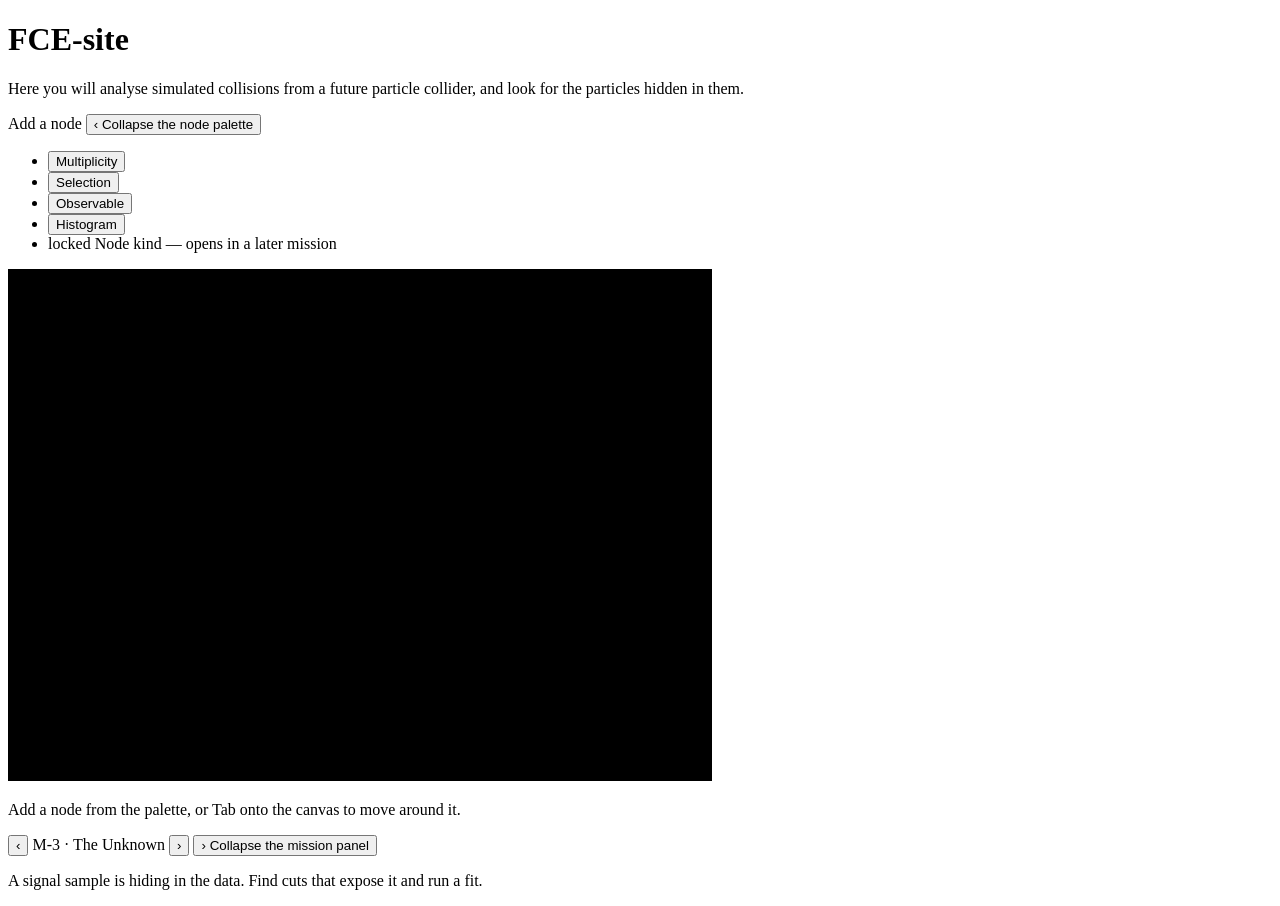
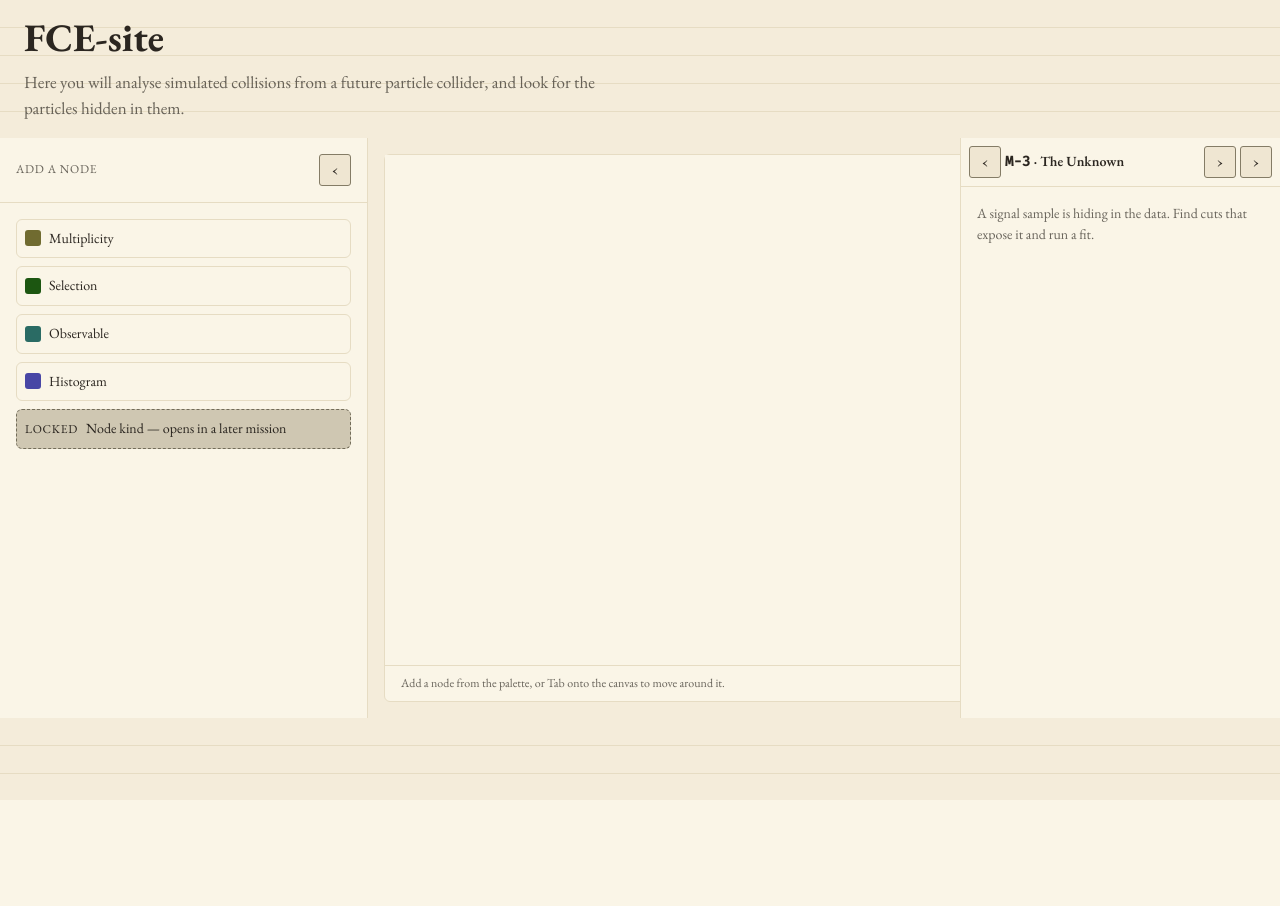
Before and after one commit to JulesVandenbroeck/fce-site, a FastAPI app: page / in a window 1280 px wide. After the commit the page ends 800 px from the top, so only its background shows below. Run offline with FastAPI, Linux system fonts and the light colour scheme.

Commit message:
design: D-015 -- shell, canvas and node stylesheets
Ports docs/design-explorations/shell.css/bench.css/observable.css into
static/css/shell.css, canvas.css, observable.css against the real F-004/
F-005/F-006 markup and graph.js-emitted classes. Links all three (plus
tokens.css) from base.html, releasing F-003.

Co-Authored-By: Claude Sonnet 5 <noreply@anthropic.com>

```diff
--- /dev/null
+++ b/src/fce_web/static/css/canvas.css
@@ -0,0 +1,127 @@
+/* canvas.css — D-015, porting docs/design-explorations/bench.css's node,
+ * port and edge painting into the running app. static/js/graph.js builds
+ * this markup at runtime (#nodes-layer, #edges-layer inside shell.html's
+ * #canvas-svg) -- this file styles the classes it already emits and adds
+ * none of its own. Every colour is a var() into tokens.css.
+ */
+
+.canvas-bg { fill: var(--panel); }
+
+/* ---- edges ---------------------------------------------------------------- */
+.edge {
+  fill: none;
+  stroke: var(--graphite-blue);
+  stroke-width: 2;
+}
+.edge--drag {
+  stroke: var(--graphite-blue-strong);
+  stroke-dasharray: 5 4;
+}
+.edge-arrowhead {
+  fill: var(--graphite-blue);
+}
+
+/* ---- node card (HTML painted inside each foreignObject) ------------------ */
+.node {
+  width: 100%;
+  height: 100%;
+  border-radius: var(--radius);
+  padding: var(--space-2);
+  color: var(--node-label-on-fill);
+  box-shadow: 0 var(--border-hairline) 0 var(--node-shadow);
+  opacity: 0;
+  animation: node-enter var(--duration-base) var(--ease-out) forwards;
+  display: flex;
+  flex-direction: column;
+  overflow: hidden;
+}
+@media (prefers-reduced-motion: reduce) {
+  .node { animation: none; opacity: 1; }
+}
+
+.node--multiplicity { background: var(--node-multiplicity); }
+.node--selection { background: var(--node-selection); }
+.node--observable { background: var(--node-observable); }
+.node--histogram { background: var(--node-histogram); }
+
+.node__handle {
+  display: block;
+  width: 100%;
+  border: none;
+  background: transparent;
+  color: var(--node-label-on-fill);
+  text-align: left;
+  padding: 0;
+  margin-bottom: 2px;
+  cursor: grab;
+  /* A dashed "grip" affordance communicates draggable without a glow --
+   * texture, not brightness (design manual §3). */
+  border-bottom: var(--border-hairline) dashed var(--node-label-on-fill);
+}
+.node__handle:active { cursor: grabbing; }
+.node__title {
+  margin: 0;
+  font-weight: var(--weight-bold);
+  font-size: var(--text-sm);
+  color: var(--node-label-on-fill);
+  display: block;
+  white-space: nowrap;
+  overflow: hidden;
+  text-overflow: ellipsis;
+}
+.node__subtitle {
+  margin: 0 0 var(--space-1);
+  font-size: var(--text-xs);
+  color: var(--node-label-on-fill);
+}
+.node__ports {
+  display: flex;
+  justify-content: space-between;
+  align-items: center;
+  margin-top: auto;
+}
+.port {
+  width: var(--space-4);
+  height: var(--space-4);
+  border-radius: 50%;
+  border: var(--border-heavy) solid var(--ink);
+  background: var(--paper);
+  color: var(--ink);
+  padding: 0;
+  cursor: pointer;
+  touch-action: none;
+}
+/* Four distinct states, four distinct treatments (design manual §3: not
+ * four glows). Fill stays --paper throughout -- a filled port on a
+ * saturated node background is exactly what crushes contrast. Armed
+ * (keyboard) gets a thicker ring and a scale step; the pointer drag-target
+ * gets a dashed ring instead of a solid one, so the two stay visually
+ * distinct from each other as well as from plain hover. */
+.port--armed {
+  border-width: 3px;
+  border-color: var(--graphite-blue-strong);
+  transform: scale(1.15);
+}
+.port--drag-target {
+  border-width: 3px;
+  border-style: dashed;
+  border-color: var(--graphite-blue-strong);
+  transform: scale(1.2);
+}
+.port:hover {
+  border-color: var(--graphite-blue-strong);
+}
+/* Ports and the drag handle sit inside a saturated --node-* fill; a
+ * graphite-blue ring can under-contrast there, so they ring with
+ * --node-label-on-fill instead -- already proven >= 4.5:1 against every
+ * node fill for label text (tokens.css's own node-identity comment). */
+.port:focus-visible,
+.node__handle:focus-visible {
+  outline: var(--focus-ring-width) solid var(--node-label-on-fill);
+  outline-offset: var(--focus-ring-offset);
+}
+
+@keyframes node-enter {
+  from { opacity: 0; transform: translateY(6px); }
+  to { opacity: 1; transform: translateY(0); }
+}
--- /dev/null
+++ b/src/fce_web/static/css/shell.css
@@ -0,0 +1,316 @@
+/* shell.css — D-015, porting docs/design-explorations/shell.html + shell.css
+ * (D-010/D-014) into the running app. This is the base page reset, the
+ * three-region app shell (palette / canvas-region / mission-panel) around
+ * templates/shell.html, and the page header above it in index.html.
+ *
+ * Every colour, spacing, type and radius value is a var() into tokens.css.
+ * The exploration copy this was ported from is frozen — this file, not
+ * that one, is authoritative from here on (docs/plan-m3-vertical-slice.md,
+ * D-015 notes).
+ *
+ * Deviation from the exploration: shell.html there IS the whole page, so
+ * `.shell { height: 100% }` stretched it to the viewport. Here index.html
+ * puts a page header (h1 + .page-intro) above the shell, so forcing 100%
+ * height would fight that header's own box. The shell instead sizes to its
+ * content — the canvas-wrap's fixed 704x512 design surface decides the
+ * row's height — which keeps the same layout without the viewport-height
+ * assumption.
+ */
+
+*, *::before, *::after { box-sizing: border-box; }
+
+body {
+  margin: 0;
+  background: var(--paper);
+  color: var(--ink);
+  font-family: var(--font-body);
+  font-size: var(--text-base);
+  line-height: var(--leading-body);
+  background-image: repeating-linear-gradient(
+    to bottom,
+    transparent 0,
+    transparent calc(var(--space-rule) - var(--border-hairline)),
+    var(--paper-line) calc(var(--space-rule) - var(--border-hairline)),
+    var(--paper-line) var(--space-rule)
+  );
+}
+
+button, input, select, textarea, label { font: inherit; color: inherit; }
+
+.sr-only {
+  position: absolute;
+  width: 1px;
+  height: 1px;
+  padding: 0;
+  margin: -1px;
+  overflow: hidden;
+  clip: rect(0, 0, 0, 0);
+  white-space: nowrap;
+  border: 0;
+}
+
+/* ---- focus — visible everywhere, never removed -------------------------- */
+button:focus-visible,
+.canvas-wrap:focus-visible {
+  outline: var(--focus-ring-width) solid var(--focus-ring);
+  outline-offset: var(--focus-ring-offset);
+}
+
+/* ---- page header (index.html, above the shell) --------------------------- */
+main {
+  padding: var(--space-3) 0 0;
+}
+main > h1 {
+  margin: 0 var(--space-4) var(--space-2);
+  font-size: var(--text-2xl);
+  line-height: var(--leading-tight);
+}
+.page-intro {
+  margin: 0 var(--space-4) var(--space-3);
+  max-width: 70ch;
+  color: var(--ink-70);
+}
+
+/* ---- shell: three regions, one flex row ---------------------------------- */
+.shell {
+  display: flex;
+  align-items: stretch;
+  width: 100%;
+}
+
+/* ---- palette (left, collapses) ------------------------------------------- */
+.palette {
+  flex: 0 1 auto;
+  min-width: var(--space-7);
+  width: var(--space-7);
+  border-right: var(--border-hairline) solid var(--paper-line);
+  background: var(--panel);
+  overflow: hidden;
+  transition: width var(--duration-base) var(--ease-settle);
+}
+@media (prefers-reduced-motion: reduce) {
+  .palette { transition: none; }
+}
+.palette[data-state="expanded"] {
+  width: calc(328.0px + var(--space-3) * 2 + var(--space-2));
+}
+.palette__head {
+  display: flex;
+  align-items: center;
+  justify-content: space-between;
+  gap: var(--space-2);
+  padding: var(--space-3);
+  border-bottom: var(--border-hairline) solid var(--paper-line);
+}
+.palette__title {
+  font-size: var(--text-xs);
+  text-transform: uppercase;
+  letter-spacing: var(--tracking-caps);
+  color: var(--ink-70);
+  white-space: nowrap;
+}
+.palette[data-state="collapsed"] .palette__title { opacity: 0; }
+.palette__toggle {
+  flex: 0 0 auto;
+  width: var(--space-5);
+  height: var(--space-5);
+  border: var(--border-hairline) solid var(--chrome-border);
+  background: var(--chrome-bg);
+  border-radius: var(--radius-sm);
+  cursor: pointer;
+  display: flex;
+  align-items: center;
+  justify-content: center;
+}
+.palette__toggle:hover { background: var(--hover-bg); }
+
+.palette__list {
+  list-style: none;
+  margin: 0;
+  padding: var(--space-3);
+  display: flex;
+  flex-direction: column;
+  gap: var(--space-2);
+}
+
+.palette__add {
+  display: flex;
+  align-items: center;
+  gap: var(--space-2);
+  width: 100%;
+  border: var(--border-hairline) solid var(--paper-line);
+  background: var(--panel);
+  color: var(--ink);
+  border-radius: var(--radius);
+  padding: var(--space-2);
+  font-size: var(--text-sm);
+  cursor: pointer;
+  text-align: left;
+}
+.palette__add:hover { border-color: var(--graphite-blue); }
+.palette__add-swatch {
+  flex: 0 0 auto;
+  width: var(--space-3);
+  height: var(--space-3);
+  border-radius: var(--radius-sm);
+}
+/* One hue per placeable kind, the same everywhere it appears (design manual
+ * §2): the four the 2026-09-02 ruling leaves in the palette. */
+.palette__add--multiplicity .palette__add-swatch { background: var(--node-multiplicity); }
+.palette__add--selection .palette__add-swatch { background: var(--node-selection); }
+.palette__add--observable .palette__add-swatch { background: var(--node-observable); }
+.palette__add--histogram .palette__add-swatch { background: var(--node-histogram); }
+
+.palette__locked {
+  display: flex;
+  align-items: center;
+  gap: var(--space-2);
+  border: var(--border-hairline) dashed var(--locked-border);
+  background: var(--locked-fill);
+  color: var(--ink);
+  border-radius: var(--radius);
+  padding: var(--space-2);
+  font-size: var(--text-sm);
+}
+.lock-tag {
+  font-size: var(--text-xs);
+  text-transform: uppercase;
+  letter-spacing: var(--tracking-caps);
+  /* Sits on --locked-fill; --ink-70 falls under AA there (tokens.css's own
+   * lock-state comment), so this stays full --ink. */
+  color: var(--ink);
+}
+
+/* ---- canvas region (middle, always present, never covered) -------------- */
+.canvas-region {
+  flex: 1 1 0;
+  min-width: calc(var(--space-7) * 6);
+  display: flex;
+  padding: var(--space-3);
+  overflow: auto;
+  background: var(--paper);
+  position: relative;
+}
+/* The exploration's .canvas-wrap holds only the svg, at a fixed 704x512.
+ * Ours also holds .canvas-status (F-004's addition, a real region this
+ * markup needs styled) below it, so height is left to content instead of
+ * forced to 512 -- the svg keeps its own 704x512 intrinsic size (attributes
+ * in shell.html) and the status line adds its own height beneath it. Width
+ * stays the fixed 11 x --space-7 = 704px design surface. */
+.canvas-wrap {
+  flex: 0 0 auto;
+  margin: auto;
+  width: calc(var(--space-7) * 11);
+  border: var(--border-hairline) solid var(--paper-line);
+  border-radius: var(--radius);
+  background: var(--panel);
+}
+.canvas-svg {
+  display: block;
+  width: 100%;
+  height: auto;
+}
+.canvas-status {
+  margin: 0;
+  padding: var(--space-2) var(--space-3);
+  font-size: var(--text-xs);
+  color: var(--ink-70);
+  border-top: var(--border-hairline) solid var(--paper-line);
+}
+
+/* ---- mission panel (right, expands + pages back through missions) ------- */
+.mission-panel {
+  flex: 0 1 auto;
+  min-width: var(--space-7);
+  width: var(--space-7);
+  border-left: var(--border-hairline) solid var(--paper-line);
+  background: var(--panel);
+  overflow: hidden;
+  transition: width var(--duration-base) var(--ease-settle);
+}
+@media (prefers-reduced-motion: reduce) {
+  .mission-panel { transition: none; }
+}
+.mission-panel[data-state="expanded"] {
+  width: calc(var(--space-7) * 5);
+}
+.mission-panel__head {
+  display: flex;
+  align-items: center;
+  gap: var(--space-1);
+  padding: var(--space-2);
+  border-bottom: var(--border-hairline) solid var(--paper-line);
+}
+.mission-panel__pager {
+  flex: 0 0 auto;
+  width: var(--space-5);
+  height: var(--space-5);
+  border: var(--border-hairline) solid var(--chrome-border);
+  background: var(--chrome-bg);
+  border-radius: var(--radius-sm);
+  cursor: pointer;
+}
+.mission-panel__pager:hover { background: var(--hover-bg); }
+.mission-panel__label {
+  flex: 1 1 auto;
+  min-width: 0;
+  font-size: var(--text-sm);
+  font-weight: var(--weight-semibold);
+  white-space: nowrap;
+  overflow: hidden;
+  text-overflow: ellipsis;
+}
+/* The mission code (M-3) is an identifier, not prose — set in the mono
+ * face like every other physics identifier and measured number
+ * (`.claude/design/CLAUDE.md` §2, tokens.css's own type comment). */
+.mission-panel__code {
+  font-family: var(--font-mono);
+  letter-spacing: var(--tracking-numeric);
+}
+.mission-panel__toggle {
+  /* Load-bearing `position: relative` — see shell.css's own exploration
+   * history: without it the toggle's .sr-only child escapes the panel's
+   * `overflow: hidden` clip and widens the page past shell-page-no-h-scroll
+   * at every width. */
+  position: relative;
+  flex: 0 0 auto;
+  width: var(--space-5);
+  height: var(--space-5);
+  border: var(--border-hairline) solid var(--chrome-border);
+  background: var(--chrome-bg);
+  border-radius: var(--radius-sm);
+  cursor: pointer;
+}
+.mission-panel__toggle:hover { background: var(--hover-bg); }
+
+.mission-panel__body {
+  padding: var(--space-3);
+}
+.mission-panel__brief {
+  margin: 0;
+  font-size: var(--text-sm);
+  color: var(--ink-70);
+}
+
+/* ---- narrow widths — the canvas keeps its floor, the panels step down ---
+ * Same arithmetic as the exploration: at 1024 only the mission panel steps
+ * down (1024 - 368 palette - 256 panel = 400 > 384 floor); at 768 both
+ * sides drop to 3 x --space-7 = 192 (768 - 192 - 192 = exactly 384). Holds
+ * here because .shell still spans the full viewport width — main carries
+ * no horizontal padding of its own. */
+@media (max-width: 1024px) {
+  .mission-panel[data-state="expanded"] {
+    width: calc(var(--space-7) * 4);
+  }
+}
+@media (max-width: 768px) {
+  .palette[data-state="expanded"],
+  .mission-panel[data-state="expanded"] {
+    width: calc(var(--space-7) * 3);
+  }
+  main > h1,
+  .page-intro {
+    margin-left: var(--space-3);
+    margin-right: var(--space-3);
+  }
+}
--- a/src/fce_web/templates/base.html
+++ b/src/fce_web/templates/base.html
@@ -7,6 +7,9 @@
     {#- Static assets are referenced by literal path: the app mounts StaticFiles at
        /static, and url_for would force `request` into the template context. #}
     <link rel="stylesheet" href="/static/css/tokens.css">
+    <link rel="stylesheet" href="/static/css/shell.css">
+    <link rel="stylesheet" href="/static/css/canvas.css">
+    <link rel="stylesheet" href="/static/css/observable.css">
     <script type="module" src="/static/js/app.js" defer></script>
   </head>
   <body>
--- a/src/fce_web/templates/shell.html
+++ b/src/fce_web/templates/shell.html
@@ -66,7 +66,7 @@
   <aside class="mission-panel" id="mission-panel" data-state="expanded" aria-label="Mission">
     <div class="mission-panel__head">
       <button class="mission-panel__pager" id="pager-back" type="button" aria-label="Previous mission">&#8249;</button>
-      <span class="mission-panel__label" id="mission-label" data-mission-id="m3">M-3 · The Unknown</span>
+      <span class="mission-panel__label" id="mission-label" data-mission-id="m3"><span class="mission-panel__code">M-3</span> · The Unknown</span>
       <button class="mission-panel__pager" id="pager-forward" type="button" aria-label="Next mission">&#8250;</button>
       <button class="mission-panel__toggle" id="panel-toggle" type="button"
               aria-expanded="true" aria-controls="mission-panel-body">
```
Also changed, not shown: src/fce_web/static/css/observable.css (added, +113 -0 lines).
